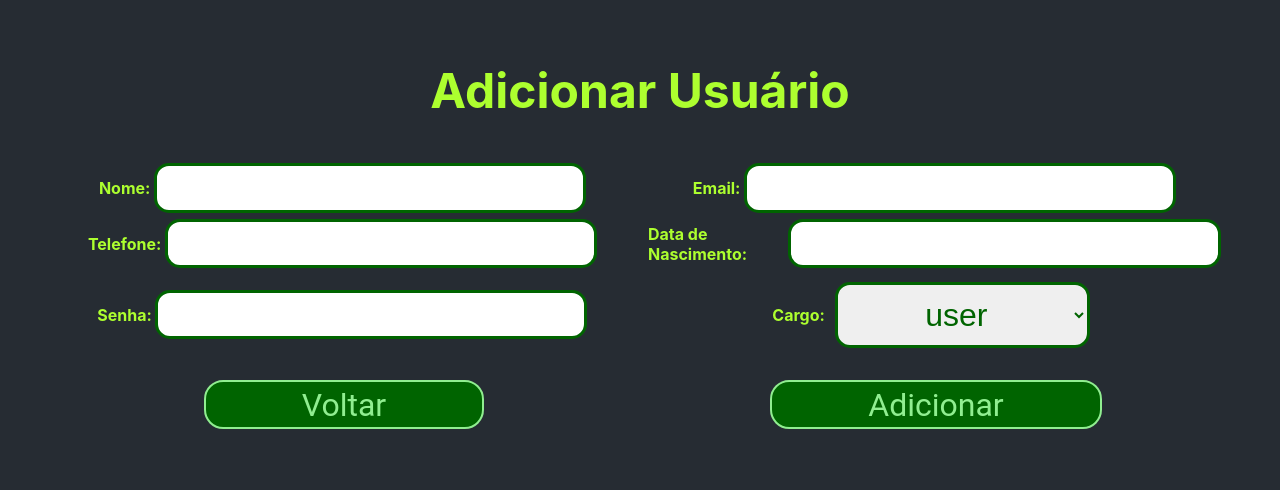
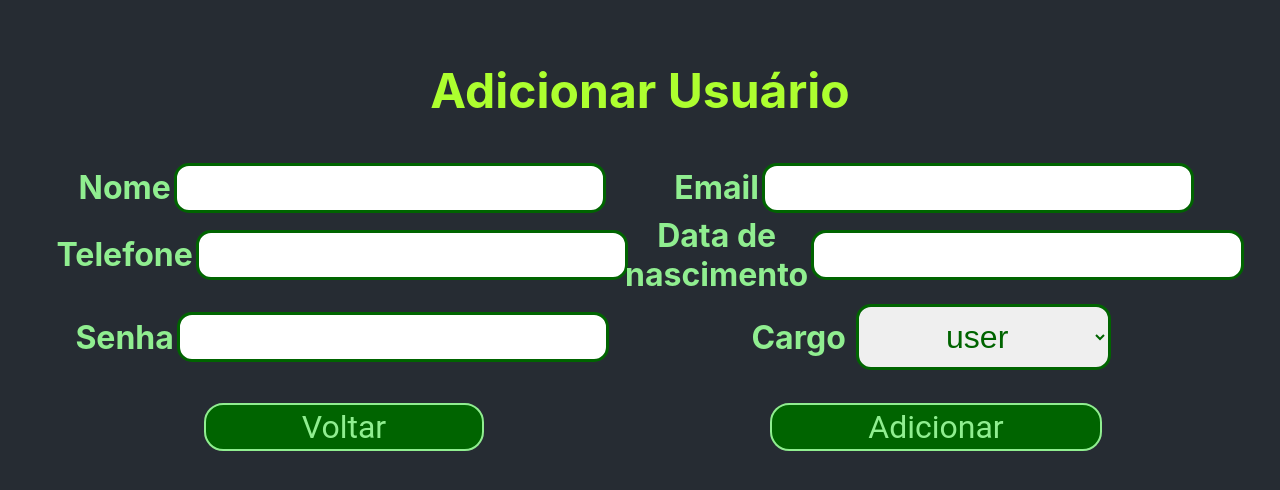
Before and after one commit to indigotech/onboard-lucas-santos, a React (Create React App) app in the folder leme-onboarding/: page /add in a window 1280 px wide. Shown: the top 490 px of the page. Built offline with nearby package versions, Linux system fonts and the light colour scheme.

Commit message:
PR changes

```diff
--- a/leme-onboarding/src/components/AddUser/AddUser.tsx
+++ b/leme-onboarding/src/components/AddUser/AddUser.tsx
@@ -69,28 +69,22 @@ export class AddUser extends React.Component<{}, AddUserState> {
                             <h2>Adicionar Usuário</h2>
                         </Col>
                         <Col xs={6}>
-                            <label >Nome:</label>
-                            <Form type="text" name="name" placeHolder="Insira o nome" onChangeFunction={this.handleChange} />
+                            <Form title="Nome" type="text" name="name" placeHolder="Insira o nome" onChangeFunction={this.handleChange} />
                         </Col>
                         <Col xs={6}>
-                            <label>Email:</label>
-                            <Form type="text" name="email" placeHolder="Insira o email" onChangeFunction={this.handleChange} />
+                            <Form title="Email" type="text" name="email" placeHolder="Insira o email" onChangeFunction={this.handleChange} />
                         </Col>
                         <Col xs={6}>
-                            <label>Telefone:</label>
-                            <Form type="text" name="phone" placeHolder="Insira o DD9XXXXXXXX" onChangeFunction={this.handleChange} />
+                            <Form title="Telefone" type="text" name="phone" placeHolder="Insira o DD9XXXXXXXX" onChangeFunction={this.handleChange} />
                          </Col>
                          <Col xs={6}>
-                            <label>Data de Nascimento:</label>
-                            <Form type="text" name="birthDate" placeHolder="Insira yyyy-mm-dd" onChangeFunction={this.handleChange} />
+                            <Form title="Data de nascimento" type="text" name="birthDate" placeHolder="Insira yyyy-mm-dd" onChangeFunction={this.handleChange} />
                         </Col>
                         <Col xs={6}>
-                            <label>Senha:</label>
-                            <Form type="password" name="password" placeHolder="Insira a senha" onChangeFunction={this.handleChange} />
+                            <Form title="Senha" type="password" name="password" placeHolder="Insira a senha" onChangeFunction={this.handleChange} />
                         </Col>
                         <Col xs={6}>
-                            <label>Cargo:</label>
-                            <Select name="role" onChangeFunction={this.handleChangeSelect} values={["user", "admin"]}></Select>
+                            <Select title="Cargo" name="role" onChangeFunction={this.handleChangeSelect} values={["user", "admin"]}></Select>
                         </Col>
                         <Col xs={6}>
                             <Button title="Voltar" onClickFunction={this.handleButtonBack}/>
--- a/leme-onboarding/src/components/Components/Form.tsx
+++ b/leme-onboarding/src/components/Components/Form.tsx
@@ -1,5 +1,6 @@
 import React from 'react'
 import styled from 'styled-components';
+import { Label } from './Label';
 
 const Input = styled.input.attrs(props => ({
     // we can define static props
@@ -19,45 +20,21 @@ const Input = styled.input.attrs(props => ({
     padding: ${props => props.size};
   `;
 
-interface FormState{
+interface FormProps {
+    title: string;
     type: string;
     name: string;
     placeHolder?: string;
     onChangeFunction: any
 }
 
-interface FormProps {
-    type: string;
-    name: string;
-    placeHolder?: string;
-    onChangeFunction: any
-}
-
-export class Form extends React.Component<FormProps, FormState> {
-
-    constructor (props: any) {
-        super(props)
-
-        this.state = {
-            type: "",
-            name: "",
-            placeHolder: "Insert value",
-            onChangeFunction: null
-        }
-    }
-
-    componentDidMount () {
-        this.setState({
-            type: this.props.type,
-            name: this.props.name,
-            onChangeFunction: this.props.onChangeFunction
-        })
-    }
+export class Form extends React.Component<FormProps, {}> {
 
     render () {
         return (
             <div>
-                <Input type={this.state.type} name={this.state.name} placeHolder={this.state.placeHolder} onChange={this.state.onChangeFunction}/>
+                <Label title={this.props.title}/>
+                <Input type={this.props.type} name={this.props.name} placeHolder={this.props.placeHolder} onChange={this.props.onChangeFunction}/>
             </div>
         );
     }
--- /dev/null
+++ b/leme-onboarding/src/components/Components/H1.tsx
@@ -0,0 +1,7 @@
+import styled from "styled-components";
+
+export const H1 = styled.h1`
+  font-size: 1.5em;
+  text-align: center;
+  color: lightgreen;
+`;
--- a/leme-onboarding/src/components/Components/Label.tsx
+++ b/leme-onboarding/src/components/Components/Label.tsx
@@ -11,29 +11,11 @@ interface LabelProps {
     title: string
 }
 
-interface LabelState {
-    title: string
-}
-
-export class Label extends React.Component<LabelProps, LabelState> {
-
-constructor (props: any) {
-    super(props)
-
-    this.state = {
-        title: "Label"
-    }
-}
-
-componentDidMount () {
-    this.setState({
-        title: this.props.title
-    })
-}
+export class Label extends React.Component<LabelProps, {}> {
 
     render (){
         return (
-            <LabelStyled>{this.state.title}</LabelStyled>
+            <LabelStyled>{this.props.title}</LabelStyled>
         );
     }
 }
--- /dev/null
+++ b/leme-onboarding/src/components/Components/List.tsx
@@ -0,0 +1,19 @@
+import styled from "styled-components";
+
+export const DD = styled.dd`
+  font-size: 0.7em;
+  text-align: center;
+  color: green;
+`;
+
+export const DL = styled.dl`
+  font-size: 1.5em;
+  text-align: center;
+  color: green;
+`;
+
+export const DT = styled.dt`
+  font-size: 1.0em;
+  text-align: center;
+  color: lightgreen;
+`;
--- a/leme-onboarding/src/components/Components/Select.tsx
+++ b/leme-onboarding/src/components/Components/Select.tsx
@@ -1,5 +1,6 @@
 import React from 'react';
 import styled from 'styled-components';
+import { Label } from './Label';
 
 const SelectStyled = styled.select`
     color: darkgreen;
@@ -17,40 +18,22 @@ interface SelectState {
 }
 
 interface SelectProps {
+    title: string;
     name: string;
     onChangeFunction: any;
     values: string[];
 }
 
-export class Select extends React.Component<SelectProps, SelectState> {
-
-    constructor (props : any) {
-        super(props)
-
-        this.state = {
-            name: "",
-            onChangeFunction: null,
-            values: [""]
-        }
-    }
-
-    componentDidMount () {
-        this.setState({
-            name: this.props.name,
-            onChangeFunction: this.props.onChangeFunction,
-            values: this.props.values
-
-        })
-    }
-
+export class Select extends React.Component<SelectProps, {}> {
 
     render () {
 
-        const {values} = this.state
+        const {values} = this.props
 
         return (
             <div>
-                <SelectStyled name={this.state.name} onChange={this.state.onChangeFunction}>
+                <Label title={this.props.title}/>
+                <SelectStyled name={this.props.name} onChange={this.props.onChangeFunction}>
                     {values.map(function(item){
                         return (
                         <option value={item}>{item}</option>
--- a/leme-onboarding/src/components/Login/LoginPage.tsx
+++ b/leme-onboarding/src/components/Login/LoginPage.tsx
@@ -6,7 +6,6 @@ import {Button} from '../Components/Button';
 import { Row, Col } from 'react-flexbox-grid';
 import {Welcome} from './Welcome';
 import {Form} from '../Components/Form';
-import {Label} from '../Components/Label'
 
 export interface LoginPageState {
     email: string;
@@ -14,17 +13,8 @@ export interface LoginPageState {
 }
 
 export class Login extends React.Component<{}, LoginPageState> {
-    state: any;
 
-    constructor(props: any) {
-        super(props);
-
-        this.state = {
-            email: "",
-            password: "",
-        }
-
-    }
+    state = { email: '', password: '' };
 
     private handleChange = (e: React.FormEvent<HTMLInputElement>) => {
         const { name, value } = e.currentTarget;
@@ -33,7 +23,7 @@ export class Login extends React.Component<{}, LoginPageState> {
         } as Pick<LoginPageState, keyof LoginPageState>);
     };
 
-    handleButtomClick = () => {
+    handleButtonClick = () => {
 
         const emailError = validationEmail(this.state.email);
 
@@ -63,17 +53,15 @@ export class Login extends React.Component<{}, LoginPageState> {
                             <Welcome/>
                         </Col>
                         <Col xs={12}>
-                            <Label title="Email"/>
-                            <Form type="text" name="email" placeHolder="Insira o email" onChangeFunction={this.handleChange} />
+                            <Form title="Email" type="text" name="email" placeHolder="Insira o email" onChangeFunction={this.handleChange} />
                         </Col>
                     <Row>
                         <Col xs={12}>
-                        <Label title="Senha"/>
-                        <Form type="password" name="password" placeHolder="Insira a senha" onChangeFunction={this.handleChange} />
+                        <Form title="Senha" type="password" name="password" placeHolder="Insira a senha" onChangeFunction={this.handleChange} />
                         </Col>
                     </Row>
                         <Col xs={12}>
-                        <Button title="Entrar" onClickFunction={this.handleButtomClick}/>
+                        <Button title="Entrar" onClickFunction={this.handleButtonClick}/>
                         </Col>
                     </Row>
                 </h1>
--- a/leme-onboarding/src/components/Login/Welcome.tsx
+++ b/leme-onboarding/src/components/Login/Welcome.tsx
@@ -1,14 +1,8 @@
 import React from 'react';
-import styled from 'styled-components';
-
-const Title = styled.h1`
-  font-size: 1.5em;
-  text-align: center;
-  color: lightgreen;
-`;
+import { H1 } from '../Components/H1';
 
 export class Welcome extends React.Component {
     render() {
-        return <Title>Bem-vindo(a) à Taqtile!</Title>
+        return <H1>Bem-vindo(a) à Taqtile!</H1>
     }
 }
--- a/leme-onboarding/src/components/UserInfo/UserInfo.tsx
+++ b/leme-onboarding/src/components/UserInfo/UserInfo.tsx
@@ -1,9 +1,9 @@
 import React from 'react';
 import {queryUser} from '../GraphQL/getUser';
-import { Row, Col } from 'react-flexbox-grid';
 import './UserInfo.css';
 import { Button } from '../Components/Button';
 import { createBrowserHistory } from 'history';
+import {DD, DL, DT} from '../Components/List';
 
 export const history = createBrowserHistory({forceRefresh:true});
 
@@ -69,24 +69,25 @@ export class UserInfo extends React.Component<{},User> {
     render() {
         return (
                 <h1>
-                    <Row>
-                        <Col xs={12}>Informações sobre o usuário {this.state.id}</Col>
-                    </Row>
-                    <Row>
-                        <Col xs={12}>Nome: {this.state.data.name}</Col>
-                    </Row>
-                    <Row>
-                        <Col xs={12}>Email: {this.state.data.email}</Col>
-                    </Row>
-                    <Row>
-                        <Col xs={12}>Data de Nascimento: {this.state.data.birthDate}</Col>
-                    </Row>
-                    <Row>
-                        <Col xs={12}>Telefone: {this.state.data.phone}</Col>
-                    </Row>
-                    <Row>
+                    <DL>
+
+                        <DT>Informações sobre o usuário {this.state.id}</DT>
+                        <br/>
+                        <DT>Nome</DT>
+                        <DD>{this.state.data.name}</DD>
+
+                        <DT>Email</DT>
+                        <DD>{this.state.data.email}</DD>
+
+                        <DT>Data de Nascimento</DT>
+                        <DD>{this.state.data.birthDate}</DD>
+
+                        <DT>Telefone</DT>
+                        <DD>{this.state.data.phone}</DD>
+
                         <Button title="Voltar" onClickFunction={this.handleButton}/>
-                    </Row>
+
+                    </DL>
                 </h1>
         );
     }
```
Also changed, not shown: leme-onboarding/src/components/Components/Button.tsx (+1 -7 lines).
